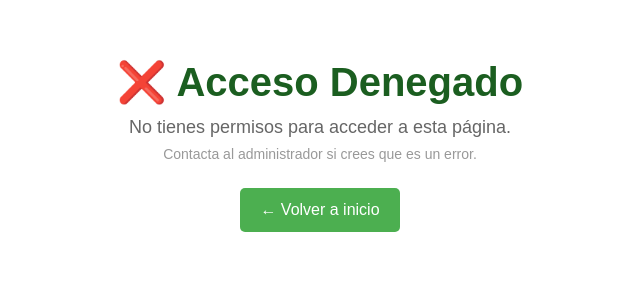
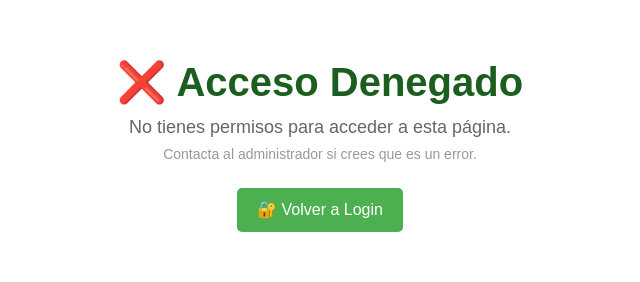
Before and after one commit to NeyBg23/ifn-fronted-web, a React (Vite) app: page /no-autorizado in a window 1280 px wide. Shown: the part 255-537 px from the top of the page, without its empty margins (320-960 px from the left). Built offline with nearby package versions, Linux system fonts and the light colour scheme.

Commit message:
boton volver a inicio
de NoAutorizado

```diff
--- a/src/pages/NoAutorizado.jsx
+++ b/src/pages/NoAutorizado.jsx
@@ -1,7 +1,16 @@
+import { useNavigate } from 'react-router-dom'
 // 📄 src/pages/NoAutorizado.jsx
 // Página que se muestra cuando el usuario no tiene permisos
 
 function NoAutorizado() {
+    const navigate = useNavigate();
+    // Función para volver a la página anterior
+
+    const irALogin = () => {
+        localStorage.removeItem('token'); // Elimina el token del almacenamiento local
+        localStorage.removeItem('usario');  // Elimina el usuario del almacenamiento local
+        navigate('/login', { replace: true  });     // Redirige a la página de login
+    }
   return (
     <div style={{
       display: 'flex',
@@ -19,16 +28,21 @@ function NoAutorizado() {
       <p style={{ fontSize: '14px', color: '#999' }}>
         Contacta al administrador si crees que es un error.
       </p>
-      <a href="/admin" style={{
-        marginTop: '20px',
-        padding: '10px 20px',
-        backgroundColor: '#4CAF50',
-        color: 'white',
-        textDecoration: 'none',
-        borderRadius: '5px'
-      }}>
-        ← Volver a inicio
-      </a>
+      <button
+        onClick={irALogin}
+        style={{
+          marginTop: '20px',
+          padding: '10px 20px',
+          backgroundColor: '#4CAF50',
+          color: 'white',
+          border: 'none',
+          borderRadius: '5px',
+          cursor: 'pointer',
+          fontSize: '16px'
+        }}
+      >
+        🔐 Volver a Login
+      </button>
     </div>
   );
 }
```
